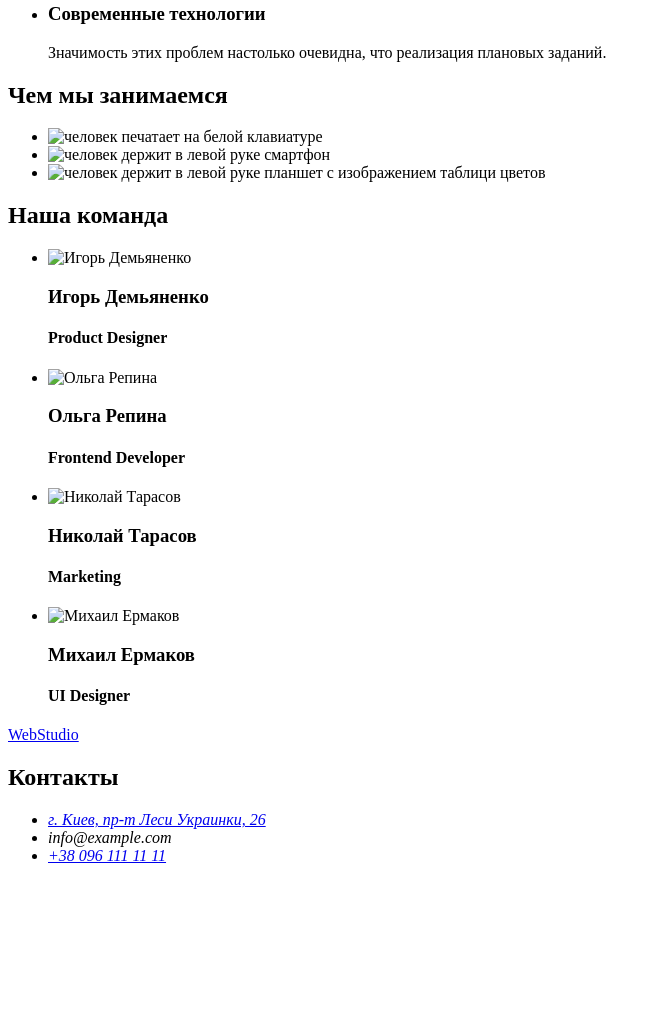
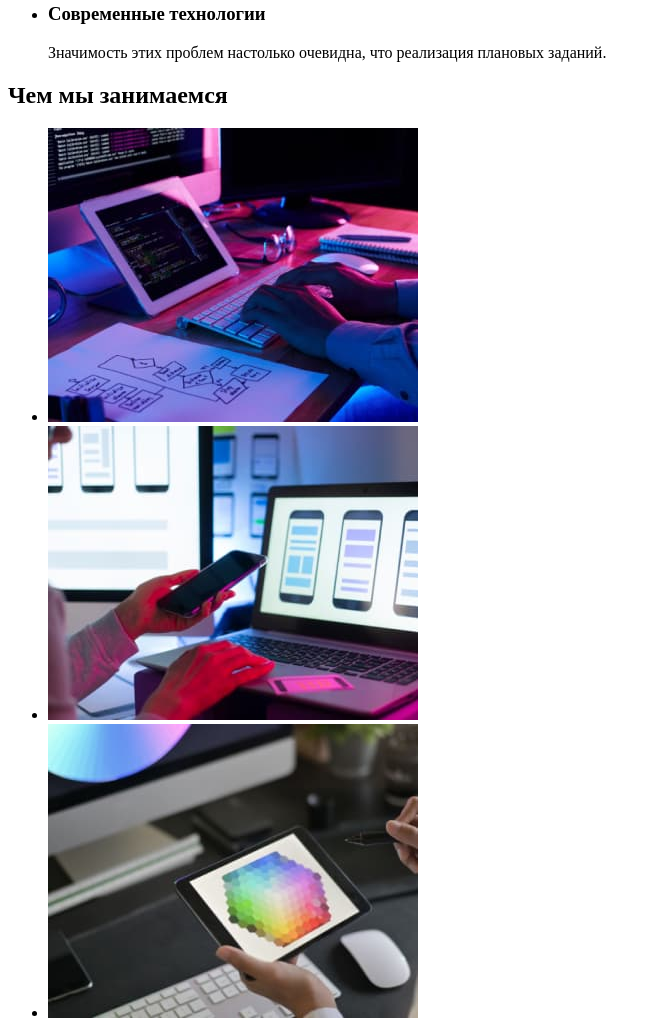
Before and after one commit to P-Sichkar/goit-markup-hw-01, a plain HTML site: page index.html in a window 1280 px wide. Shown: the part 532-1553 px from the top of the page, without its empty margins (0-661 px from the left). Before the commit the page ends 1413 px from the top, so only its background shows below. Drawn offline with Linux system fonts and the light colour scheme; the site is published under a folder, as on GitHub Pages, so addresses that start at the root find nothing.

Commit message:
Update index.html

```diff
--- a/index.html
+++ b/index.html
@@ -58,14 +58,14 @@
         <h2>Чем мы занимаемся</h2>
         <ul>
           <li>
-            <img src="/images/box1.jpg" alt="человек печатает на белой клавиатуре" width="370" />
+            <img src="./images/box1.jpg" alt="человек печатает на белой клавиатуре" width="370" />
           </li>
           <li>
-            <img src="/images/box2.jpg" alt="человек держит в левой руке смартфон" width="370" />
+            <img src="./images/box2.jpg" alt="человек держит в левой руке смартфон" width="370" />
           </li>
           <li>
             <img
-              src="/images/box3.jpg"
+              src="./images/box3.jpg"
               alt="человек держит в левой руке планшет с изображением таблици цветов"
               width="370"
             />
@@ -76,22 +76,22 @@
         <h2>Наша команда</h2>
         <ul>
           <li>
-            <img src="/images/img1-1.jpg" alt="Игорь Демьяненко" width="270" />
+            <img src="./images/img1-1.jpg" alt="Игорь Демьяненко" width="270" />
             <h3>Игорь Демьяненко</h3>
             <h4 lang="en">Product Designer</h4>
           </li>
           <li>
-            <img src="/images/img2-2.jpg" alt="Ольга Репина" width="270" />
+            <img src="./images/img2-2.jpg" alt="Ольга Репина" width="270" />
             <h3>Ольга Репина</h3>
             <h4 lang="en">Frontend Developer</h4>
           </li>
           <li>
-            <img src="/images/img3-3.jpg" alt="Николай Тарасов" width="270" />
+            <img src="./images/img3-3.jpg" alt="Николай Тарасов" width="270" />
             <h3>Николай Тарасов</h3>
             <h4 lang="en">Marketing</h4>
           </li>
           <li>
-            <img src="/images/img4-4.jpg" alt="Михаил Ермаков" width="270" />
+            <img src="./images/img4-4.jpg" alt="Михаил Ермаков" width="270" />
             <h3>Михаил Ермаков</h3>
             <h4 lang="en">UI Designer</h4>
           </li>
```
